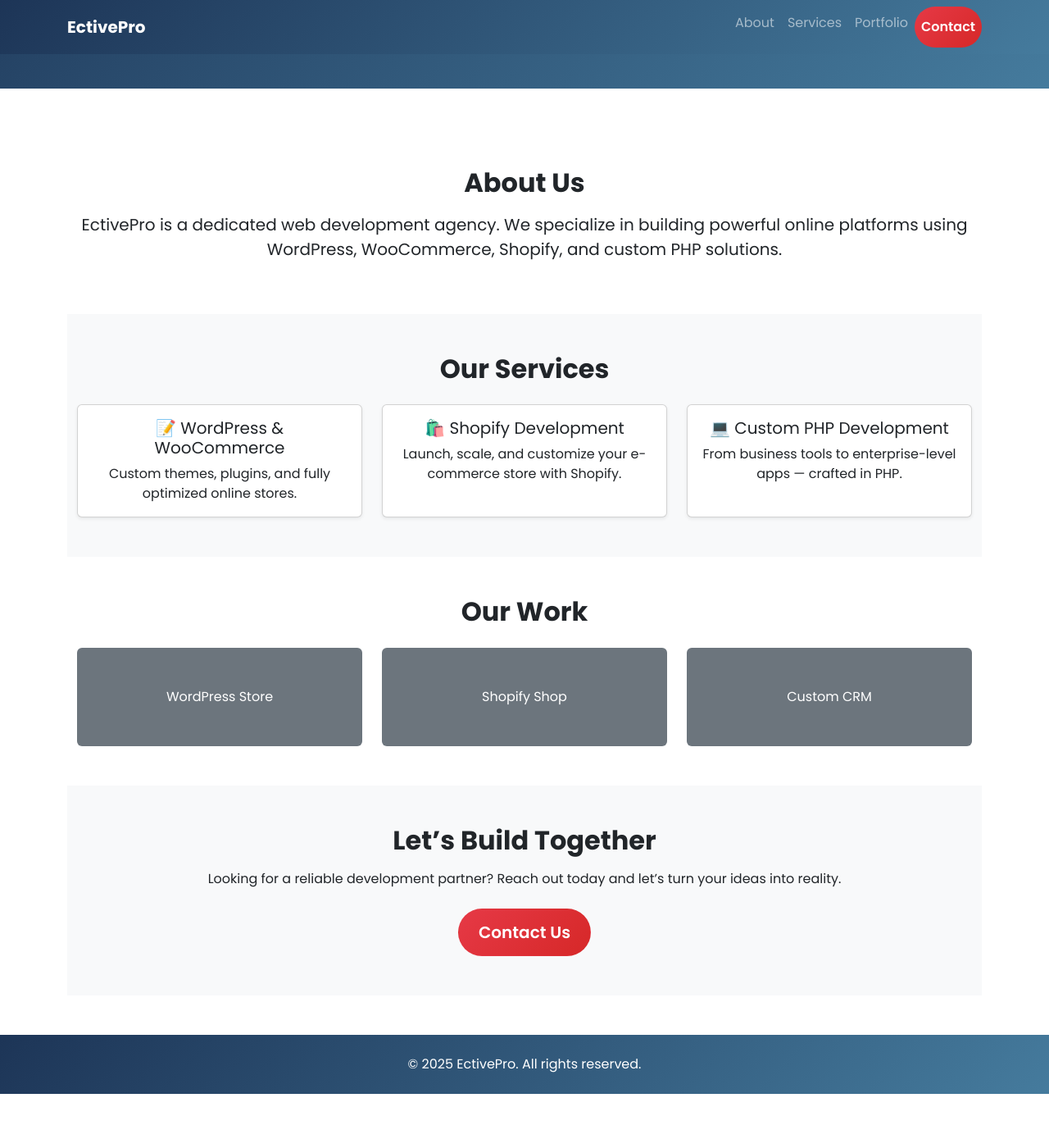
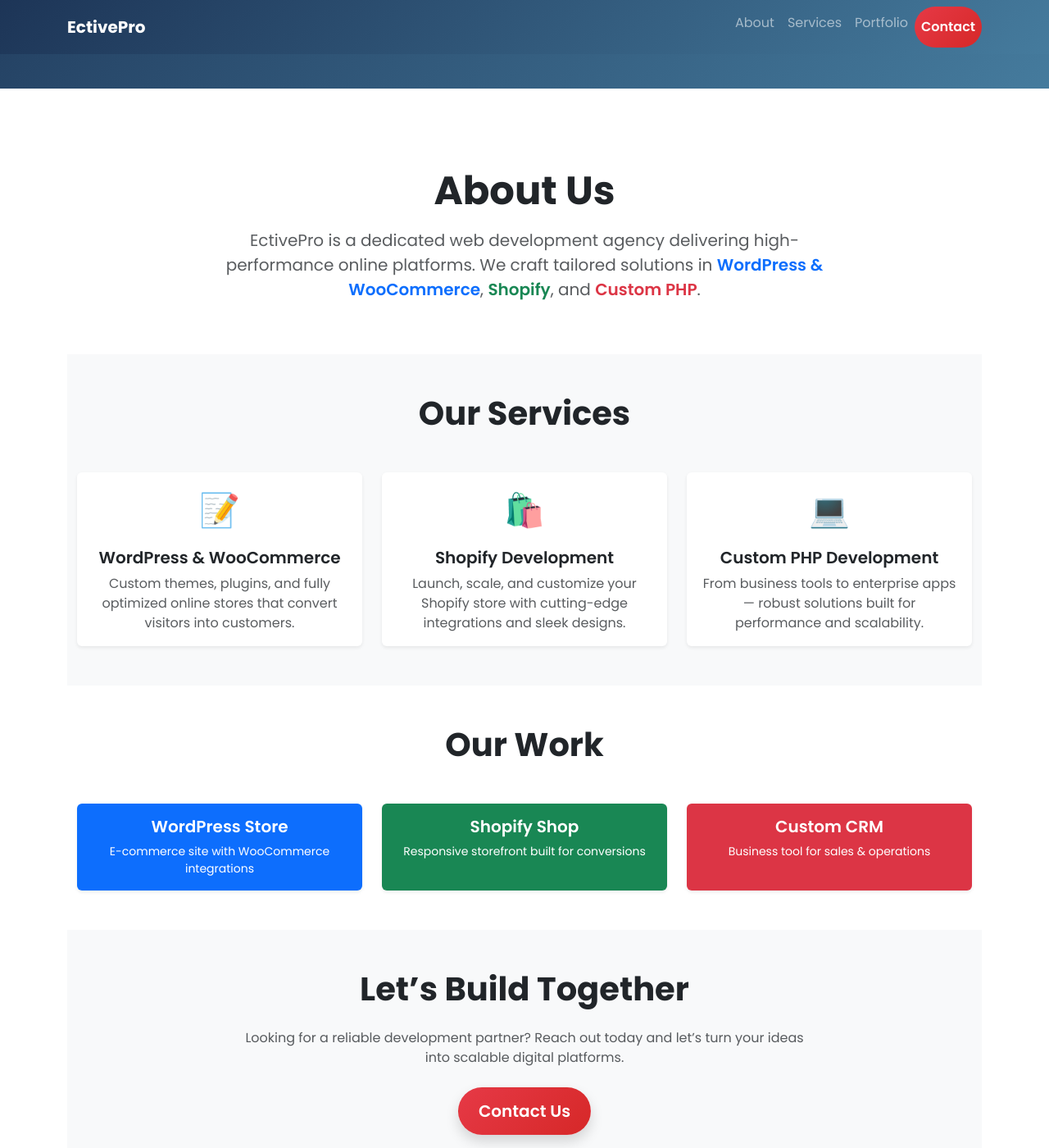
Before and after one commit to devyaqoob/ectivepro, a Jekyll site: the page built from index.md, in a window 1280 px wide and 1400 px high, scrolled down 336 px. Shown: the whole window at 82% size. Built offline with Jekyll 4.4.1, drawn with Linux system fonts in a browser that asks for light colours; before the commit the page ends 1670 px from its top, so only the background shows below that.

Commit message:
Update index.md

```diff
--- a/index.md
+++ b/index.md
@@ -3,41 +3,53 @@ layout: default
 title: Home
 ---
 
+<!-- About -->
 <section id="about" class="py-5">
   <div class="container text-center">
-    <h2 class="fw-bold mb-3">About Us</h2>
-    <p class="lead">
-      <strong>EctivePro</strong> is a dedicated web development agency.
-      We specialize in building powerful online platforms using WordPress, WooCommerce, Shopify, and custom PHP solutions.
+    <h2 class="fw-bold mb-3 display-5">About Us</h2>
+    <p class="lead text-muted mx-auto" style="max-width: 800px;">
+      <strong>EctivePro</strong> is a dedicated web development agency delivering high-performance online platforms.
+      We craft tailored solutions in <span class="fw-semibold text-primary">WordPress & WooCommerce</span>,
+      <span class="fw-semibold text-success">Shopify</span>, and <span class="fw-semibold text-danger">Custom PHP</span>.
     </p>
   </div>
 </section>
 
+<!-- Services -->
 <section id="services" class="py-5 bg-light">
-  <div class="container text-center">
-    <h2 class="fw-bold mb-4">Our Services</h2>
+  <div class="container">
+    <h2 class="fw-bold mb-5 text-center display-6">Our Services</h2>
     <div class="row g-4">
       <div class="col-md-4">
-        <div class="card h-100 shadow-sm">
-          <div class="card-body">
-            <h5 class="card-title">📝 WordPress & WooCommerce</h5>
-            <p class="card-text">Custom themes, plugins, and fully optimized online stores.</p>
+        <div class="card h-100 shadow-sm border-0">
+          <div class="card-body text-center">
+            <div class="mb-3 fs-1 text-primary">📝</div>
+            <h5 class="card-title fw-semibold">WordPress & WooCommerce</h5>
+            <p class="card-text text-muted">
+              Custom themes, plugins, and fully optimized online stores that convert visitors into customers.
+            </p>
           </div>
         </div>
       </div>
       <div class="col-md-4">
-        <div class="card h-100 shadow-sm">
-          <div class="card-body">
-            <h5 class="card-title">🛍️ Shopify Development</h5>
-            <p class="card-text">Launch, scale, and customize your e-commerce store with Shopify.</p>
+        <div class="card h-100 shadow-sm border-0">
+          <div class="card-body text-center">
+            <div class="mb-3 fs-1 text-success">🛍️</div>
+            <h5 class="card-title fw-semibold">Shopify Development</h5>
+            <p class="card-text text-muted">
+              Launch, scale, and customize your Shopify store with cutting-edge integrations and sleek designs.
+            </p>
           </div>
         </div>
       </div>
       <div class="col-md-4">
-        <div class="card h-100 shadow-sm">
-          <div class="card-body">
-            <h5 class="card-title">💻 Custom PHP Development</h5>
-            <p class="card-text">From business tools to enterprise-level apps — crafted in PHP.</p>
+        <div class="card h-100 shadow-sm border-0">
+          <div class="card-body text-center">
+            <div class="mb-3 fs-1 text-danger">💻</div>
+            <h5 class="card-title fw-semibold">Custom PHP Development</h5>
+            <p class="card-text text-muted">
+              From business tools to enterprise apps — robust solutions built for performance and scalability.
+            </p>
           </div>
         </div>
       </div>
@@ -45,21 +57,46 @@ title: Home
   </div>
 </section>
 
+<!-- Portfolio -->
 <section id="portfolio" class="py-5">
   <div class="container text-center">
-    <h2 class="fw-bold mb-4">Our Work</h2>
+    <h2 class="fw-bold mb-5 display-6">Our Work</h2>
     <div class="row g-4">
-      <div class="col-md-4"><div class="bg-secondary text-white p-5 rounded">WordPress Store</div></div>
-      <div class="col-md-4"><div class="bg-secondary text-white p-5 rounded">Shopify Shop</div></div>
-      <div class="col-md-4"><div class="bg-secondary text-white p-5 rounded">Custom CRM</div></div>
+      <div class="col-md-4">
+        <div class="card h-100 shadow-sm border-0">
+          <div class="card-body bg-primary text-white rounded">
+            <h5 class="fw-semibold">WordPress Store</h5>
+            <p class="mb-0 small">E-commerce site with WooCommerce integrations</p>
+          </div>
+        </div>
+      </div>
+      <div class="col-md-4">
+        <div class="card h-100 shadow-sm border-0">
+          <div class="card-body bg-success text-white rounded">
+            <h5 class="fw-semibold">Shopify Shop</h5>
+            <p class="mb-0 small">Responsive storefront built for conversions</p>
+          </div>
+        </div>
+      </div>
+      <div class="col-md-4">
+        <div class="card h-100 shadow-sm border-0">
+          <div class="card-body bg-danger text-white rounded">
+            <h5 class="fw-semibold">Custom CRM</h5>
+            <p class="mb-0 small">Business tool for sales & operations</p>
+          </div>
+        </div>
+      </div>
     </div>
   </div>
 </section>
 
+<!-- Contact -->
 <section id="contact" class="py-5 bg-light">
   <div class="container text-center">
-    <h2 class="fw-bold mb-3">Let’s Build Together</h2>
-    <p class="mb-4">Looking for a reliable development partner? Reach out today and let’s turn your ideas into reality.</p>
-    <a href="mailto:info@ectivepro.com" class="gradient-btn btn btn-lg">Contact Us</a>
+    <h2 class="fw-bold mb-4 display-6">Let’s Build Together</h2>
+    <p class="mb-4 text-muted mx-auto" style="max-width: 700px;">
+      Looking for a reliable development partner? Reach out today and let’s turn your ideas into scalable digital platforms.
+    </p>
+    <a href="mailto:info@ectivepro.com" class="gradient-btn btn btn-lg shadow">Contact Us</a>
   </div>
 </section>
```
